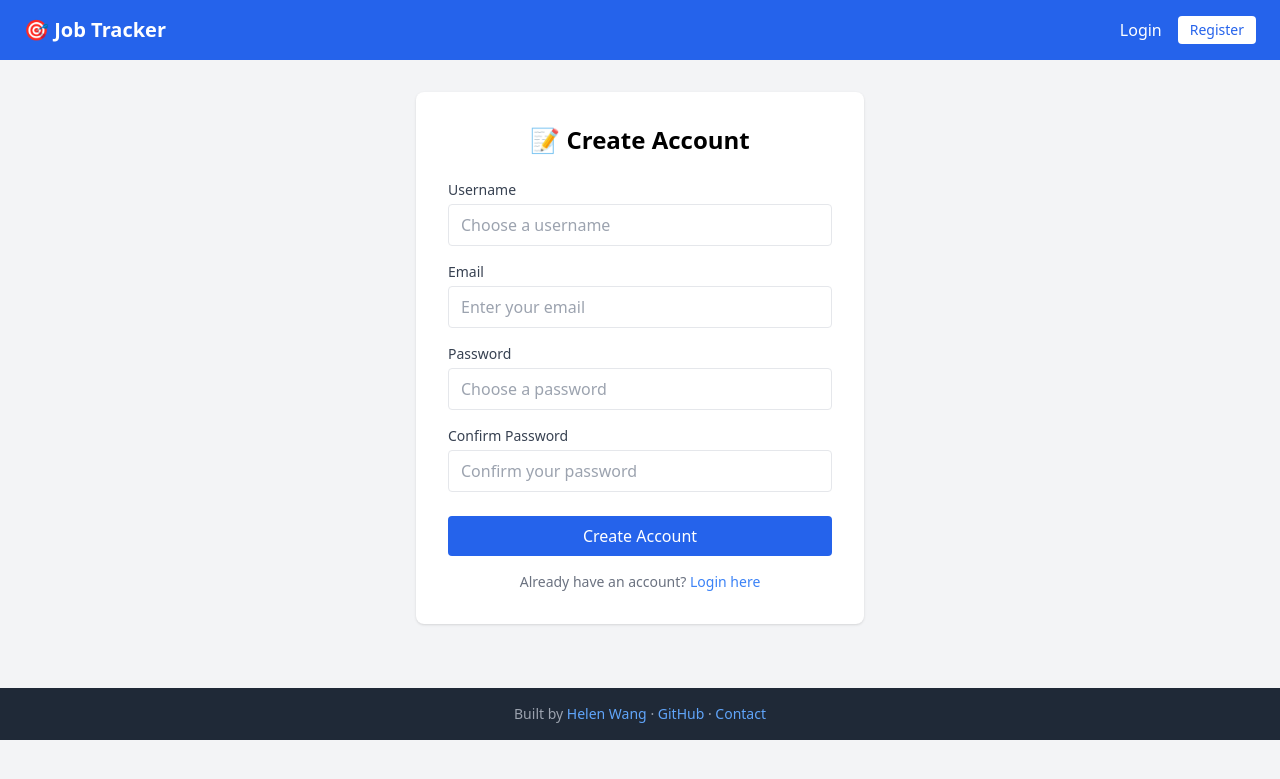
After one commit to Helenyixuanwang/job-tracker, a Django app: page /register/ in a window 1280 px wide. The commit adds this page. Shown: the top 779 px of the page. Run offline with Django 5.2, Linux system fonts and the light colour scheme; parts of the project's set-up code (start-up, migrations or seed data) failed here and were passed over; some libraries are stand-ins or nearby versions.

Commit message:
Add user authentication - login, register, logout, user-specific jobs

```diff
--- a/jobs/models.py
+++ b/jobs/models.py
@@ -1,4 +1,5 @@
 from django.db import models
+from django.contrib.auth.models import User
 
 class JobApplication(models.Model):
     STATUS_CHOICES = [
@@ -9,6 +10,7 @@ class JobApplication(models.Model):
         ('withdrawn', 'Withdrawn'),
     ]
 
+    user = models.ForeignKey(User, on_delete=models.CASCADE, null=True)
     company_name = models.CharField(max_length=200)
     job_title = models.CharField(max_length=200)
     job_url = models.URLField(blank=True, null=True)
--- a/jobs/templates/jobs/base.html
+++ b/jobs/templates/jobs/base.html
@@ -10,14 +10,27 @@
 <body class="bg-gray-100 min-h-screen">
 
     <!-- Navbar -->
-    <nav class="bg-blue-600 text-white px-6 py-4 flex justify-between items-center">
-        <h1 class="text-xl font-bold">🎯 Job Tracker</h1>
-        <div class="flex gap-4">
+   <nav class="bg-blue-600 text-white px-6 py-4 flex justify-between items-center">
+    <h1 class="text-xl font-bold">🎯 Job Tracker</h1>
+    <div class="flex gap-4 items-center">
+        {% if user.is_authenticated %}
             <a href="/" class="hover:underline">Dashboard</a>
             <a href="/jobs/" class="hover:underline">All Jobs</a>
             <a href="/jobs/add/" class="hover:underline">+ Add Job</a>
-        </div>
-    </nav>
+            <span class="text-blue-200 text-sm">👤 {{ user.username }}</span>
+            <a href="/logout/"
+               class="bg-white text-blue-600 px-3 py-1 rounded text-sm hover:bg-blue-50 font-medium">
+                Logout
+            </a>
+        {% else %}
+            <a href="/login/" class="hover:underline">Login</a>
+            <a href="/register/"
+               class="bg-white text-blue-600 px-3 py-1 rounded text-sm hover:bg-blue-50 font-medium">
+                Register
+            </a>
+        {% endif %}
+    </div>
+</nav>
 
     <!-- Main content -->
     <main class="max-w-6xl mx-auto px-6 py-8">
--- /dev/null
+++ b/jobs/templates/registration/register.html
@@ -0,0 +1,69 @@
+{% extends "jobs/base.html" %}
+
+{% block content %}
+<div class="max-w-md mx-auto">
+    <div class="bg-white rounded-lg p-8 shadow">
+        <h2 class="text-2xl font-bold mb-6 text-center">📝 Create Account</h2>
+
+        <form method="POST">
+            {% csrf_token %}
+
+            <div class="mb-4">
+                <label class="block text-sm font-medium text-gray-700 mb-1">
+                    Username
+                </label>
+                <input type="text" name="username" required
+                    class="w-full border rounded px-3 py-2 focus:outline-none focus:ring-2 focus:ring-blue-400"
+                    placeholder="Choose a username">
+            </div>
+
+            <div class="mb-4">
+                <label class="block text-sm font-medium text-gray-700 mb-1">
+                    Email
+                </label>
+                <input type="email" name="email"
+                    class="w-full border rounded px-3 py-2 focus:outline-none focus:ring-2 focus:ring-blue-400"
+                    placeholder="Enter your email">
+            </div>
+
+            <div class="mb-4">
+                <label class="block text-sm font-medium text-gray-700 mb-1">
+                    Password
+                </label>
+                <input type="password" name="password1" required
+                    class="w-full border rounded px-3 py-2 focus:outline-none focus:ring-2 focus:ring-blue-400"
+                    placeholder="Choose a password">
+            </div>
+
+            <div class="mb-6">
+                <label class="block text-sm font-medium text-gray-700 mb-1">
+                    Confirm Password
+                </label>
+                <input type="password" name="password2" required
+                    class="w-full border rounded px-3 py-2 focus:outline-none focus:ring-2 focus:ring-blue-400"
+                    placeholder="Confirm your password">
+            </div>
+
+            {% if form.errors %}
+            <div class="bg-red-100 text-red-700 px-4 py-2 rounded mb-4 text-sm">
+                {% for field in form %}
+                    {% for error in field.errors %}
+                        <p>{{ error }}</p>
+                    {% endfor %}
+                {% endfor %}
+            </div>
+            {% endif %}
+
+            <button type="submit"
+                class="w-full bg-blue-600 text-white py-2 rounded hover:bg-blue-700 font-medium">
+                Create Account
+            </button>
+
+            <p class="text-center text-gray-500 text-sm mt-4">
+                Already have an account?
+                <a href="/login/" class="text-blue-500 hover:underline">Login here</a>
+            </p>
+        </form>
+    </div>
+</div>
+{% endblock %}
--- a/jobs/urls.py
+++ b/jobs/urls.py
@@ -2,6 +2,12 @@ from django.urls import path
 from . import views
 
 urlpatterns = [
+    # Auth
+    path('login/', views.login_view, name='login'),
+    path('logout/', views.logout_view, name='logout'),
+    path('register/', views.register_view, name='register'),
+
+    # App
     path('', views.dashboard, name='dashboard'),
     path('jobs/', views.job_list, name='job_list'),
     path('jobs/add/', views.job_add, name='job_add'),
--- a/jobs/views.py
+++ b/jobs/views.py
@@ -6,9 +6,15 @@ from reportlab.platypus import SimpleDocTemplate, Table, TableStyle, Paragraph,
 from django.shortcuts import render, redirect, get_object_or_404
 from .models import JobApplication
 from .forms import JobApplicationForm
+from django.contrib.auth import login, logout, authenticate
+from django.contrib.auth.forms import UserCreationForm, AuthenticationForm
+from django.contrib.auth.decorators import login_required
+from django.contrib.auth.models import User
 
+@login_required
+@login_required
 def dashboard(request):
-    jobs = JobApplication.objects.all()
+    jobs = JobApplication.objects.filter(user=request.user)
 
     context = {
         'total': jobs.count(),
@@ -21,28 +27,32 @@ def dashboard(request):
     }
     return render(request, 'jobs/dashboard.html', context)
 
+@login_required
 def job_list(request):
-    jobs = JobApplication.objects.all()
+    jobs = JobApplication.objects.filter(user=request.user)
 
-    # Filter by status if provided
     status = request.GET.get('status')
     if status:
         jobs = jobs.filter(status=status)
 
     return render(request, 'jobs/job_list.html', {'jobs': jobs})
 
+@login_required
 def job_add(request):
     if request.method == 'POST':
         form = JobApplicationForm(request.POST)
         if form.is_valid():
-            form.save()
+            job = form.save(commit=False)
+            job.user = request.user  # assign to logged-in user
+            job.save()
             return redirect('job_list')
     else:
         form = JobApplicationForm()
     return render(request, 'jobs/job_form.html', {'form': form})
 
+@login_required
 def job_edit(request, pk):
-    job = get_object_or_404(JobApplication, pk=pk)
+    job = get_object_or_404(JobApplication, pk=pk, user=request.user)
     if request.method == 'POST':
         form = JobApplicationForm(request.POST, instance=job)
         if form.is_valid():
@@ -52,30 +62,29 @@ def job_edit(request, pk):
         form = JobApplicationForm(instance=job)
     return render(request, 'jobs/job_form.html', {'form': form})
 
+@login_required
 def job_delete(request, pk):
-    job = get_object_or_404(JobApplication, pk=pk)
+    job = get_object_or_404(JobApplication, pk=pk, user=request.user)
     if request.method == 'POST':
         job.delete()
         return redirect('job_list')
     return render(request, 'jobs/job_confirm_delete.html', {'job': job})
 
+@login_required
 def export_pdf(request):
-    # Create HTTP response with PDF headers
     response = HttpResponse(content_type='application/pdf')
     response['Content-Disposition'] = 'attachment; filename="job_applications.pdf"'
 
-    # Create PDF document
     doc = SimpleDocTemplate(response, pagesize=letter)
     elements = []
     styles = getSampleStyleSheet()
 
-    # Title
     title = Paragraph("Job Application Report", styles['Title'])
     elements.append(title)
     elements.append(Spacer(1, 12))
 
-    # Stats summary
-    jobs = JobApplication.objects.all()
+    jobs = JobApplication.objects.filter(user=request.user)  # only user's jobs
+
     stats_text = f"""
         Total Applications: {jobs.count()} |
         Interviews: {jobs.filter(status='interview').count()} |
@@ -86,10 +95,8 @@ def export_pdf(request):
     elements.append(stats)
     elements.append(Spacer(1, 20))
 
-    # Table header
     data = [['Company', 'Job Title', 'Status', 'Location', 'Remote', 'Date Applied']]
 
-    # Table rows
     for job in jobs:
         data.append([
             job.company_name,
@@ -100,10 +107,8 @@ def export_pdf(request):
             str(job.date_applied),
         ])
 
-    # Create and style the table
     table = Table(data, colWidths=[100, 130, 70, 90, 50, 80])
     table.setStyle(TableStyle([
-        # Header row
         ('BACKGROUND', (0, 0), (-1, 0), colors.HexColor('#2563EB')),
         ('TEXTCOLOR', (0, 0), (-1, 0), colors.white),
         ('FONTNAME', (0, 0), (-1, 0), 'Helvetica-Bold'),
@@ -111,8 +116,6 @@ def export_pdf(request):
         ('ALIGN', (0, 0), (-1, 0), 'CENTER'),
         ('BOTTOMPADDING', (0, 0), (-1, 0), 10),
         ('TOPPADDING', (0, 0), (-1, 0), 10),
-
-        # Data rows
         ('FONTNAME', (0, 1), (-1, -1), 'Helvetica'),
         ('FONTSIZE', (0, 1), (-1, -1), 9),
         ('ROWBACKGROUNDS', (0, 1), (-1, -1),
@@ -121,8 +124,6 @@ def export_pdf(request):
         ('TOPPADDING', (0, 1), (-1, -1), 8),
         ('BOTTOMPADDING', (0, 1), (-1, -1), 8),
         ('LEFTPADDING', (0, 0), (-1, -1), 8),
-
-        # Grid
         ('GRID', (0, 0), (-1, -1), 0.5, colors.HexColor('#E5E7EB')),
         ('BOX', (0, 0), (-1, -1), 1, colors.HexColor('#2563EB')),
     ]))
@@ -130,3 +131,29 @@ def export_pdf(request):
     elements.append(table)
     doc.build(elements)
     return response
+
+def register_view(request):
+    if request.method == 'POST':
+        form = UserCreationForm(request.POST)
+        if form.is_valid():
+            user = form.save()
+            login(request, user)
+            return redirect('dashboard')
+    else:
+        form = UserCreationForm()
+    return render(request, 'registration/register.html', {'form': form})
+
+def login_view(request):
+    if request.method == 'POST':
+        form = AuthenticationForm(data=request.POST)
+        if form.is_valid():
+            user = form.get_user()
+            login(request, user)
+            return redirect('dashboard')
+    else:
+        form = AuthenticationForm()
+    return render(request, 'registration/login.html', {'form': form})
+
+def logout_view(request):
+    logout(request)
+    return redirect('login')
--- a/jobtracker/settings.py
+++ b/jobtracker/settings.py
@@ -172,3 +172,8 @@ CELERY_BEAT_SCHEDULE = {
 # Static files for production
 STATIC_ROOT = BASE_DIR / 'staticfiles'
 STATICFILES_STORAGE = 'whitenoise.storage.CompressedManifestStaticFilesStorage'
+
+# Auth redirects
+LOGIN_URL = '/login/'
+LOGIN_REDIRECT_URL = '/'
+LOGOUT_REDIRECT_URL = '/login/'
```
Also changed, not shown: jobs/templates/registration/login.html (added, +47 -0 lines), jobs/migrations/0002_jobapplication_user.py (added).
